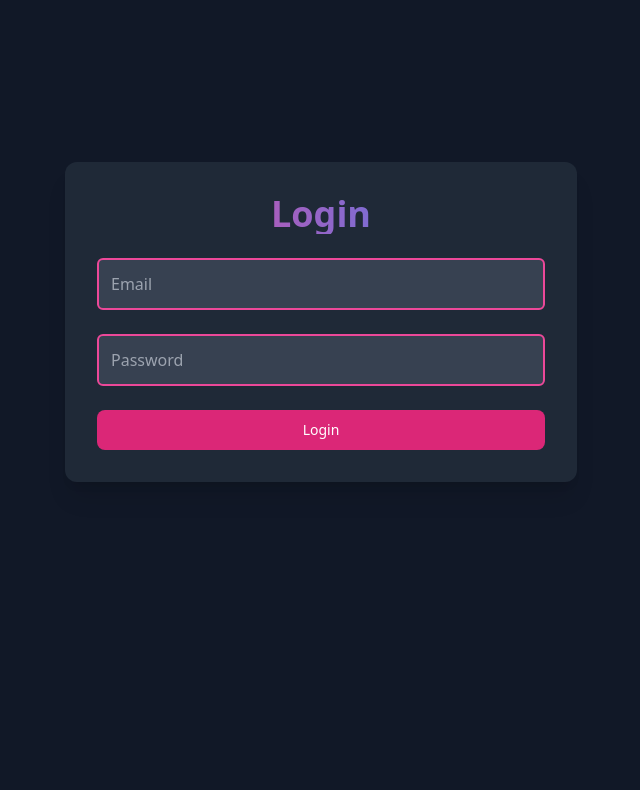
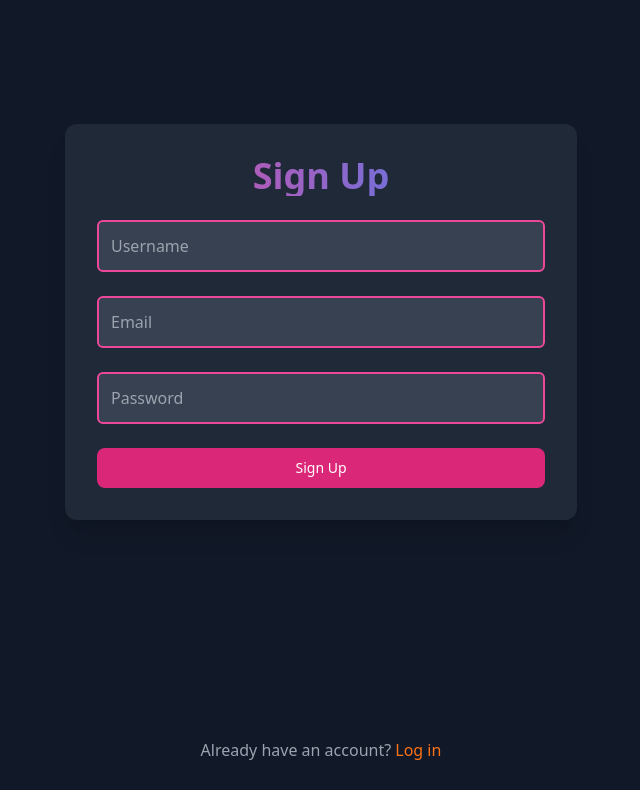
Before and after one commit to dishit7/Scrappy, a Next.js app in the folder client/: page / in a window 1280 px wide. Shown: the part 1220-2010 px from the top of the page, without its empty margins (319-959 px from the left). Built offline with nearby package versions, Linux system fonts and the light colour scheme.

Commit message:
fixed auth and redirection

```diff
--- a/client/src/app/page.tsx
+++ b/client/src/app/page.tsx
@@ -5,9 +5,12 @@ import { Card, CardHeader, CardTitle, CardDescription, CardContent, CardFooter }
 import { ChevronDown, BugIcon as Spider, Database, BarChart3 } from 'lucide-react'
 import { Input } from '@/components/ui/input'
 import Login from '@/components/ui/Auth/Login'
+import Signup from '@/components/ui/Auth/Signup'
+import { redirect } from 'next/navigation'
 
 export default function LandingPage() {
   const [isOpen, setIsOpen] = useState(false)
+  const [hasAccount,setHasAccount]=useState(false)
 
   return (
     <div className="min-h-screen bg-gray-900 text-white">
@@ -69,13 +72,36 @@ export default function LandingPage() {
         </div>
       </section>
 
-
-      <section>
-
-       <Login />
-
-
-          </section>
+ <section>
+        {/* Toggle between Login and Signup */}
+        {hasAccount ? (
+          <div>
+            <Login />
+            <p className="text-center text-gray-400 mt-4">
+              Don't have an account?{" "}
+              <button
+                className="text-orange-500 hover:text-orange-600"
+                onClick={() => setHasAccount(false)}
+              >
+                Sign up
+              </button>
+            </p>
+          </div>
+        ) : (
+          <div>
+              <Signup onSuccess={() => redirect("/dashboard")}/>
+            <p className="text-center text-gray-400 mt-4">
+              Already have an account?{" "}
+              <button
+                className="text-orange-500 hover:text-orange-600"
+                onClick={() => setHasAccount(true)}
+              >
+                Log in
+              </button>
+            </p>
+          </div>
+        )}
+      </section>
       {/* Pricing Section */}
       <section className="container mx-auto px-4 py-16">
         <h2 className="text-3xl font-bold mb-8 text-center text-orange-500">Pricing Plans</h2>
--- a/client/src/components/ui/Auth/Signup.tsx
+++ b/client/src/components/ui/Auth/Signup.tsx
@@ -6,7 +6,7 @@ interface SignupProps {
   onSuccess: () => void;
 }
 
-const Signup = ({ onSuccess }: SignupProps) => {
+const Signup = ({onSuccess}:SignupProps) => {
   const [username, setUsername] = useState("");
   const [email, setEmail] = useState("");
   const [password, setPassword] = useState("");
@@ -16,7 +16,7 @@ const Signup = ({ onSuccess }: SignupProps) => {
     e.preventDefault();
 
     try {
-      const response = await fetch(`${process.env.NEXT_PUBLIC_API_URL}/register`, {
+      const response = await fetch(`${process.env.NEXT_PUBLIC_API_URL}/auth/register`, {
         method: "POST",
         headers: {
           "Content-Type": "application/json",
@@ -27,7 +27,8 @@ const Signup = ({ onSuccess }: SignupProps) => {
       const data = await response.json();
       if (response.ok) {
         setMessage("User registered successfully.");
-        onSuccess();
+        onSuccess()
+
       } else {
         setMessage(data.message || "Error occurred during registration.");
       }
```
